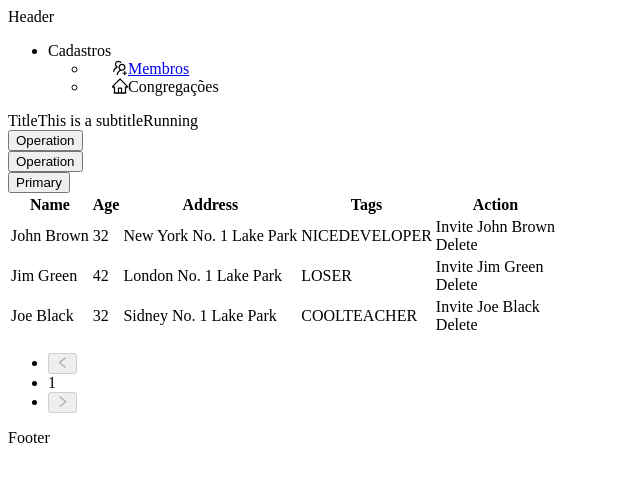
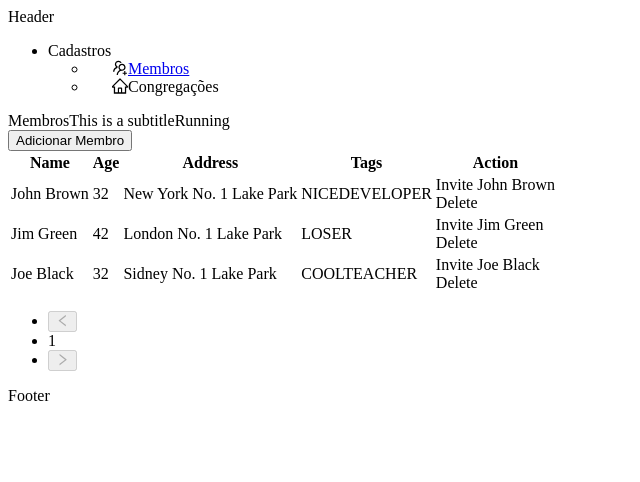
Before and after one commit to ViniCorrea/Ephata, a Next.js app in the folder front/: page /members in a window 1280 px wide. Shown: the top 482 px of the page, without its empty margins (0-640 px from the left). Built offline with nearby package versions, Linux system fonts and the light colour scheme.

Commit message:
Adding title and action buttons

```diff
--- a/front/src/components/layout/index.tsx
+++ b/front/src/components/layout/index.tsx
@@ -6,7 +6,17 @@ import Sidebar from '../sidebar';
 const { Header, Footer, Content } = Layout;
 
 const LayoutApp = (props) => {
-  const { children, breadcrumb } = props;
+  const { children, title, buttons, breadcrumb } = props;
+
+  // Mount action buttons
+  const actions = () => {
+    if( buttons && buttons.length > 0) {
+      return buttons.map((button, index) => <Button key={`button${index}`} onClick={button.action} type="primary">{button.title}</Button>)
+    } else {
+      return []
+    }
+  }
+
   return (
     <LayoutStyled>
       <Header>Header</Header>
@@ -16,17 +26,11 @@ const LayoutApp = (props) => {
         </SiderStyled>
         <Content>
           <PageHeader
-            title="Title"
+            title={title || 'Title'}
             className="site-page-header"
             subTitle="This is a subtitle"
             tags={<Tag color="blue">Running</Tag>}
-            extra={[
-              <Button key="3">Operation</Button>,
-              <Button key="2">Operation</Button>,
-              <Button key="1" type="primary">
-                Primary
-              </Button>,
-            ]}
+            extra={actions()}
             breadcrumb={{ breadcrumb }}
           />
             {children}
--- a/front/src/pages/members/data.ts
+++ /dev/null
@@ -1,40 +0,0 @@
-const data = [
-  {
-    key: '1',
-    name: 'John Brown',
-    age: 32,
-    address: 'New York No. 1 Lake Park',
-    tags: ['nice', 'developer'],
-  },
-  {
-    key: '2',
-    name: 'Jim Green',
-    age: 42,
-    address: 'London No. 1 Lake Park',
-    tags: ['loser'],
-  },
-  {
-    key: '3',
-    name: 'Joe Black',
-    age: 32,
-    address: 'Sidney No. 1 Lake Park',
-    tags: ['cool', 'teacher'],
-  },
-];
-
-export default data;
-
-export const routes = [
-  {
-    path: 'index',
-    breadcrumbName: 'First-level Menu',
-  },
-  {
-    path: 'first',
-    breadcrumbName: 'Second-level Menu',
-  },
-  {
-    path: 'second',
-    breadcrumbName: 'Third-level Menu',
-  },
-];
--- /dev/null
+++ b/front/src/pages/members/data.tsx
@@ -0,0 +1,91 @@
+import { Tag, Space } from 'antd';
+
+const data = [
+  {
+    key: '1',
+    name: 'John Brown',
+    age: 32,
+    address: 'New York No. 1 Lake Park',
+    tags: ['nice', 'developer'],
+  },
+  {
+    key: '2',
+    name: 'Jim Green',
+    age: 42,
+    address: 'London No. 1 Lake Park',
+    tags: ['loser'],
+  },
+  {
+    key: '3',
+    name: 'Joe Black',
+    age: 32,
+    address: 'Sidney No. 1 Lake Park',
+    tags: ['cool', 'teacher'],
+  },
+];
+
+export default data;
+
+export const columns = [
+  {
+    title: 'Name',
+    dataIndex: 'name',
+    key: 'name',
+    render: (text) => <a>{text}</a>,
+  },
+  {
+    title: 'Age',
+    dataIndex: 'age',
+    key: 'age',
+  },
+  {
+    title: 'Address',
+    dataIndex: 'address',
+    key: 'address',
+  },
+  {
+    title: 'Tags',
+    key: 'tags',
+    dataIndex: 'tags',
+    render: (tags) => (
+      <>
+        {tags.map((tag) => {
+          let color = tag.length > 5 ? 'geekblue' : 'green';
+          if (tag === 'loser') {
+            color = 'volcano';
+          }
+          return (
+            <Tag color={color} key={tag}>
+              {tag.toUpperCase()}
+            </Tag>
+          );
+        })}
+      </>
+    ),
+  },
+  {
+    title: 'Action',
+    key: 'action',
+    render: (text, record) => (
+      <Space size='middle'>
+        <a>Invite {record.name}</a>
+        <a>Delete</a>
+      </Space>
+    ),
+  },
+];
+
+export const routes = [
+  {
+    path: 'index',
+    breadcrumbName: 'First-level Menu',
+  },
+  {
+    path: 'first',
+    breadcrumbName: 'Second-level Menu',
+  },
+  {
+    path: 'second',
+    breadcrumbName: 'Third-level Menu',
+  },
+];
--- a/front/src/pages/members/index.tsx
+++ b/front/src/pages/members/index.tsx
@@ -1,64 +1,23 @@
 import React from 'react';
-import { Empty, Table, Tag, Space } from 'antd';
-import data, { routes } from './data';
+import { Empty, Table } from 'antd';
+import data, { columns, routes } from './data';
 import Layout from '../../components/layout';
 
-const columns = [
-  {
-    title: 'Name',
-    dataIndex: 'name',
-    key: 'name',
-    render: (text) => <a>{text}</a>,
-  },
-  {
-    title: 'Age',
-    dataIndex: 'age',
-    key: 'age',
-  },
-  {
-    title: 'Address',
-    dataIndex: 'address',
-    key: 'address',
-  },
-  {
-    title: 'Tags',
-    key: 'tags',
-    dataIndex: 'tags',
-    render: (tags) => (
-      <>
-        {tags.map((tag) => {
-          let color = tag.length > 5 ? 'geekblue' : 'green';
-          if (tag === 'loser') {
-            color = 'volcano';
-          }
-          return (
-            <Tag color={color} key={tag}>
-              {tag.toUpperCase()}
-            </Tag>
-          );
-        })}
-      </>
-    ),
-  },
-  {
-    title: 'Action',
-    key: 'action',
-    render: (text, record) => (
-      <Space size='middle'>
-        <a>Invite {record.name}</a>
-        <a>Delete</a>
-      </Space>
-    ),
-  },
-];
+const MembersPage = () => {
+  // Creating action buttons
+  const actionButtons = [
+    {
+      title: 'Adicionar Membro',
+      action: () => console.log,
+    },
+  ];
 
-const MembersPage = () => {
   return (
-    <Layout breadcrum={routes}>
+    <Layout breadcrum={routes} title='Membros' buttons={actionButtons}>
       {data.length > 0 ? (
         <Table columns={columns} dataSource={data} />
-        ) : (
-          <Empty image={Empty.PRESENTED_IMAGE_SIMPLE} />
+      ) : (
+        <Empty image={Empty.PRESENTED_IMAGE_SIMPLE} />
       )}
     </Layout>
   );
```
